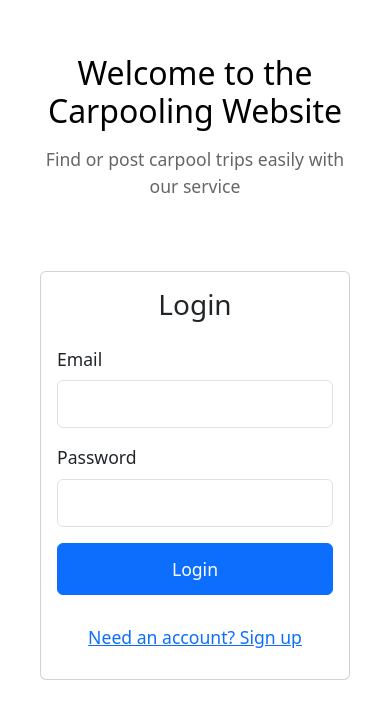
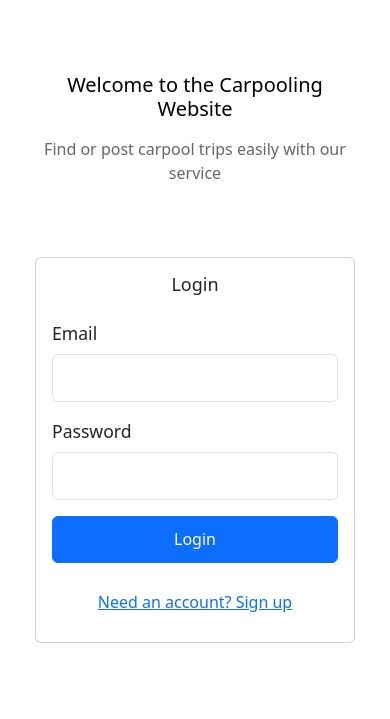
Before and after one commit to Jaikrrish5959/RideShare, a React (Create React App) app in the folder carpooling-frontend/: page /#/ in a window 390 px wide. Shown: the part 135-854 px from the top of the page. Built offline with nearby package versions, Linux system fonts and the light colour scheme; no server answers.

Commit message:
mobile fix 3

```diff
--- a/carpooling-frontend/public/index.html
+++ b/carpooling-frontend/public/index.html
@@ -3,12 +3,15 @@
   <head>
     <meta charset="utf-8" />
     <link rel="icon" href="%PUBLIC_URL%/favicon.ico" />
-    <meta name="viewport" content="width=device-width, initial-scale=1, minimum-scale=1, maximum-scale=1">
+    <meta name="viewport" content="width=device-width, initial-scale=1.0, maximum-scale=1.0, user-scalable=no, viewport-fit=cover">
     <meta name="theme-color" content="#000000" />
     <meta
       name="description"
       content="Web site created using create-react-app"
     />
+    <meta name="apple-mobile-web-app-capable" content="yes">
+    <meta name="apple-mobile-web-app-status-bar-style" content="default">
+    <meta name="format-detection" content="telephone=no">
     <link rel="apple-touch-icon" href="%PUBLIC_URL%/logo192.png" />
     <!--
       manifest.json provides metadata used when your web app is installed on a
@@ -39,5 +42,23 @@
       To begin the development, run `npm start` or `yarn start`.
       To create a production bundle, use `npm run build` or `yarn build`.
     -->
+    <script>
+      // Prevent iOS font scaling and zoom issues
+      document.addEventListener('DOMContentLoaded', function() {
+        document.documentElement.style.webkitTextSizeAdjust = '100%';
+
+        // Double-tap prevention
+        document.addEventListener('touchstart', function(event) {
+          if (event.touches.length > 1) {
+            event.preventDefault();
+          }
+        }, { passive: false });
+
+        // Pinch-zoom prevention
+        document.addEventListener('gesturestart', function(event) {
+          event.preventDefault();
+        });
+      });
+    </script>
   </body>
 </html>
--- a/carpooling-frontend/src/App.css
+++ b/carpooling-frontend/src/App.css
@@ -1,6 +1,6 @@
-/* Base styles */
+/* Reset root font size */
 :root {
-  font-size: 16px;
+  font-size: 16px !important;
 }
 
 .main-content {
@@ -8,51 +8,52 @@
   padding: 20px;
 }
 
-/* Mobile specific styles */
+/* Force hardware acceleration and prevent iOS zoom */
+* {
+  -webkit-text-size-adjust: none;
+  -webkit-font-smoothing: antialiased;
+  -moz-osx-font-smoothing: grayscale;
+}
+
+/* Mobile specific overrides */
 @media screen and (max-width: 768px) {
+  /* Ensure consistent base size */
   :root {
-    font-size: 16px; /* Keep base font size consistent */
+    font-size: 16px !important;
   }
 
-  /* Increase component sizes for mobile */
-  .btn {
-    font-size: 1.1rem !important;
-    padding: 0.75rem 1.25rem !important;
-    min-height: 48px;
+  /* Force larger touch targets */
+  .btn,
+  .form-control,
+  .nav-link,
+  select,
+  input {
+    font-size: 16px !important;
+    min-height: 44px !important;
+    line-height: 1.3 !important;
+    padding: 12px !important;
   }
 
-  .form-control {
-    font-size: 1.1rem !important;
-    padding: 0.75rem 1rem !important;
-    height: 48px !important;
+  /* Ensure readable text */
+  p, .card-text {
+    font-size: 16px !important;
+    line-height: 1.5 !important;
   }
 
-  .card {
-    font-size: 1.1rem;
+  h1 { font-size: 24px !important; }
+  h2 { font-size: 20px !important; }
+  h3 { font-size: 18px !important; }
+
+  /* Fix container padding */
+  .container {
+    padding-left: 15px !important;
+    padding-right: 15px !important;
   }
 
-  .card-title {
-    font-size: 1.3rem !important;
-  }
-
-  .nav-link {
-    font-size: 1.1rem !important;
-    padding: 0.75rem 1rem !important;
-  }
-
-  h1 { font-size: 2.25rem !important; }
-  h2 { font-size: 2rem !important; }
-  h3 { font-size: 1.75rem !important; }
-  p { font-size: 1.1rem !important; }
-
-  .container {
-    padding-left: 1rem !important;
-    padding-right: 1rem !important;
-  }
-
+  /* Fix main content spacing */
   .main-content {
-    margin-top: 60px; /* Slightly smaller margin for mobile */
-    padding: 10px;
+    margin-top: 56px !important;
+    padding: 15px !important;
   }
 }
 
@@ -63,6 +64,23 @@
     padding-bottom: calc(20px + env(safe-area-inset-bottom));
     padding-left: calc(20px + env(safe-area-inset-left));
     padding-right: calc(20px + env(safe-area-inset-right));
+  }
+}
+
+/* iOS-specific fixes */
+@supports (-webkit-touch-callout: none) {
+  /* Prevent auto-zoom on form inputs */
+  input, select, textarea {
+    font-size: 16px !important;
+  }
+
+  /* Fix 100vh on iOS */
+  .min-vh-100 {
+    min-height: -webkit-fill-available !important;
+  }
+
+  html {
+    height: -webkit-fill-available !important;
   }
 }
 
```
